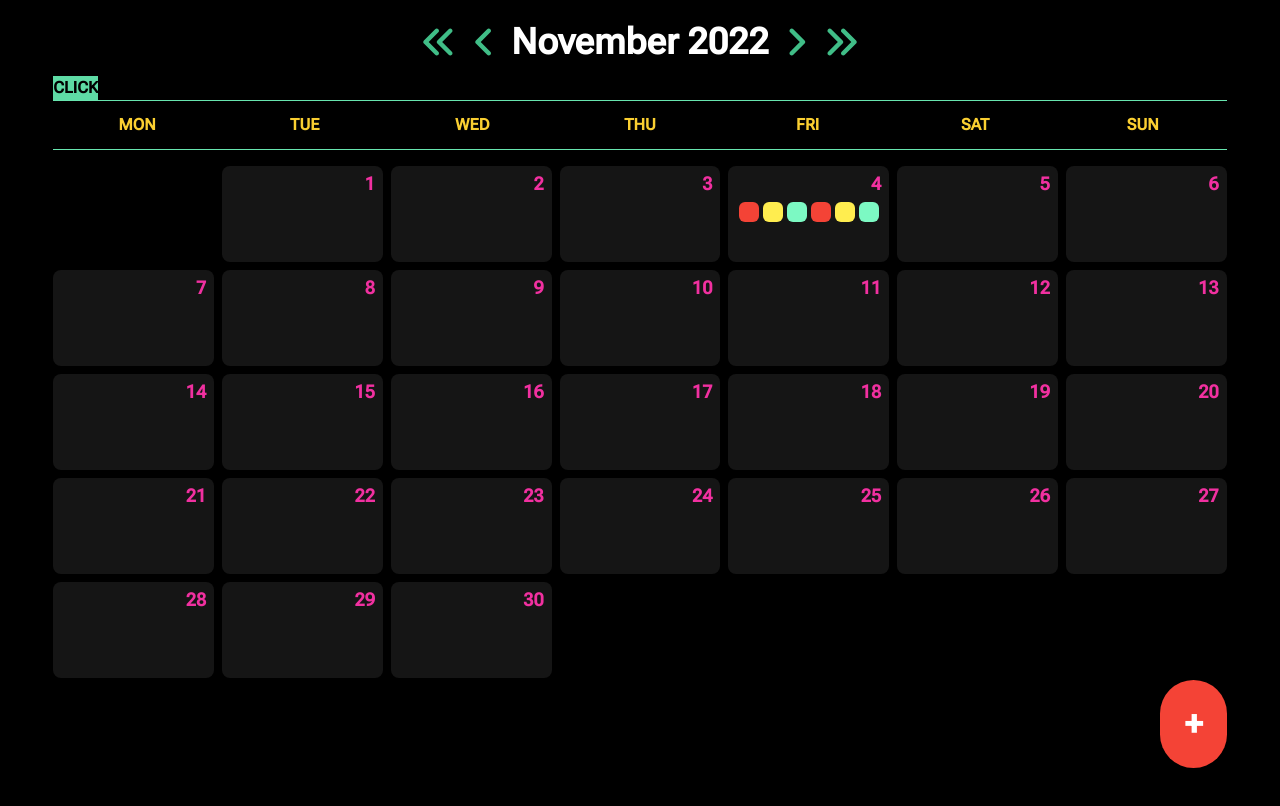
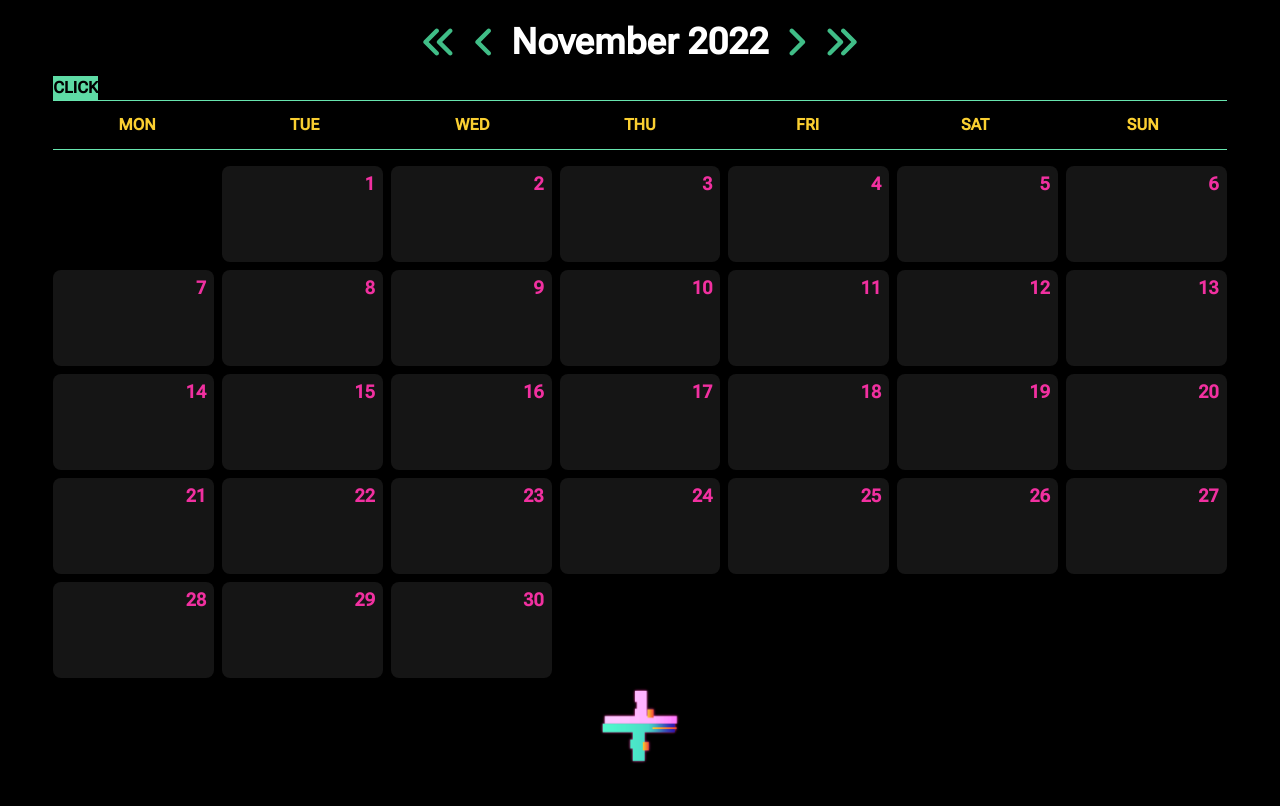
Before and after one commit to micTrb/synthwave-calendar, a React (Vite) app: page / in a window 1280 px wide. Shown: the top 806 px of the page. Built offline with nearby package versions, Linux system fonts and the light colour scheme.

Commit message:
plus svg addde

```diff
--- a/src/components/Calendar.tsx
+++ b/src/components/Calendar.tsx
@@ -17,6 +17,8 @@ import { isEqual, parseISO, startOfDay } from "date-fns";
 import { compareDates } from "../utils/compareDates";
 import { useEffect } from "react";
 import { generateHours, generateMinutes } from "../utils/generateTimes";
+
+import Plus from "../svg/plus.svg";
 
 const Calendar: React.FC = () => {
   const navigate = useNavigate();
@@ -152,15 +154,11 @@ const Calendar: React.FC = () => {
           {Array.from({ length: suffixDays }).map((_, index) => {
             return <div key={index} className="" />;
           })}
+        </div>
 
-          <div className="w-11/12 fixed bottom-0">
-            <div className="float-right
-            bottom-0 my-8 p-6 bg-red-500
-            text-white text-4xl font-bold rounded-full focus:outline-none">
-              +
-            </div>
-          </div>
-        </div>
+        <Cell className="flex justify-end">
+            <img src={Plus} className="w-full h-full" alt="" />
+        </Cell>
       </div>
     </div>
   );
--- a/src/components/Cell.tsx
+++ b/src/components/Cell.tsx
@@ -24,7 +24,7 @@ const Cell: React.FC<Props> = ({ onClick, className, children }) => {
     xl:h-24
     lg:h-24
     md:h-20
-    h-20
+    h-16
     sm:rounded-lg
     rounded-lg
     p-auto
--- a/src/components/RemindersGrid.tsx
+++ b/src/components/RemindersGrid.tsx
@@ -26,7 +26,7 @@ const RemindersGrid: React.FC<Props> = ({ reminders, date }) => {
           <p
             onClick={() => console.log(reminder)}
             className={clsx(`text-center text-black-500
-            xl:w-5 xl:h-5 lg:w-4 lg:h-4 w-4 h-4
+            w-4
 
                ${reminder.priority} hover:opacity-80 p-2 rounded-md`)}
           />
--- a/src/redux/ReminderSlice.tsx
+++ b/src/redux/ReminderSlice.tsx
@@ -25,37 +25,37 @@ const initialState: ReminderState = {
     {
       id: generateId(),
       content: "Write essay 2",
-      date: new Date(2022, 10, 4),
+      date: new Date(2022, 11, 4),
       priority: Priority.High
     },
     {
       id: generateId(),
       content: "Write poem",
-      date: new Date(2022, 10, 4),
+      date: new Date(2022, 11, 4),
       priority: Priority.Medium
     },
     {
       id: generateId(),
       content: "Call bob",
-      date: new Date(2022, 10, 4),
+      date: new Date(2022, 11, 4),
       priority: Priority.Low
     },
     {
       id: generateId(),
       content: "Write essay 2",
-      date: new Date(2022, 10, 4),
+      date: new Date(2022, 11, 4),
       priority: Priority.High
     },
     {
       id: generateId(),
       content: "Write poem",
-      date: new Date(2022, 10, 4),
+      date: new Date(2022, 11, 4),
       priority: Priority.Medium
     },
     {
       id: generateId(),
       content: "Call bob",
-      date: new Date(2022, 10, 4),
+      date: new Date(2022, 11, 4),
       priority: Priority.Low
     },
 
--- a/tailwind.config.cjs
+++ b/tailwind.config.cjs
@@ -75,7 +75,19 @@ module.exports = {
         "700": "#e6bb1d",
         "800": "#dcb113",
         "900": "#d2a709"
-      }
+      },
+      'purple': {
+        '50': '#eff0fe',
+        '100': '#e1e3fe',
+        '200': '#caccfb',
+        '300': '#a9abf8',
+        '400': '#8d86f3',
+        '500': '#7c6aea',
+        '600': '#6c4dde',
+        '700': '#5e3fc3',
+        '800': '#463191',
+        '900': '#41327d',
+    },
     }
   },
   plugins: [],
```
Also changed, not shown: src/svg/plus.svg (added).
